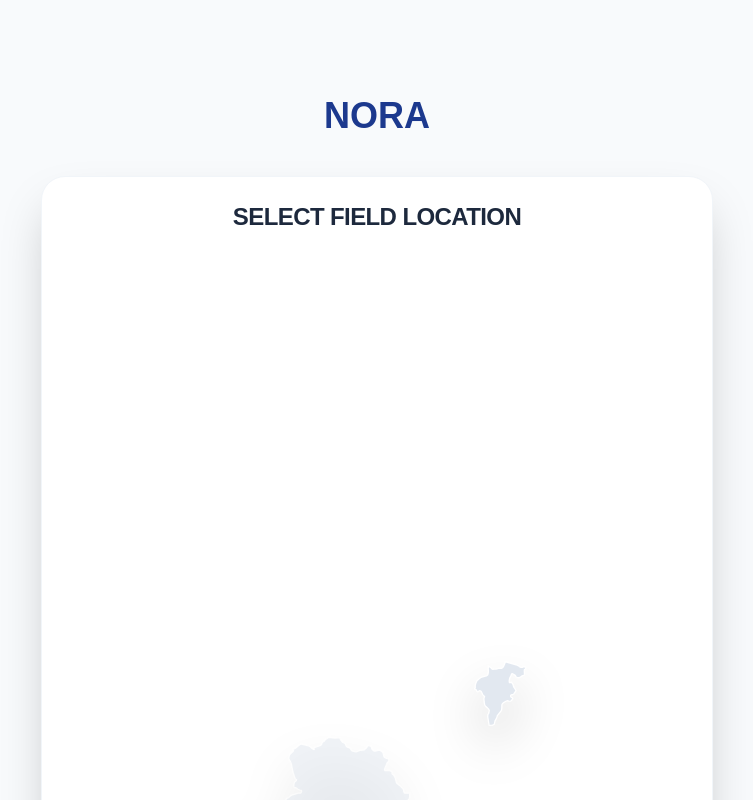
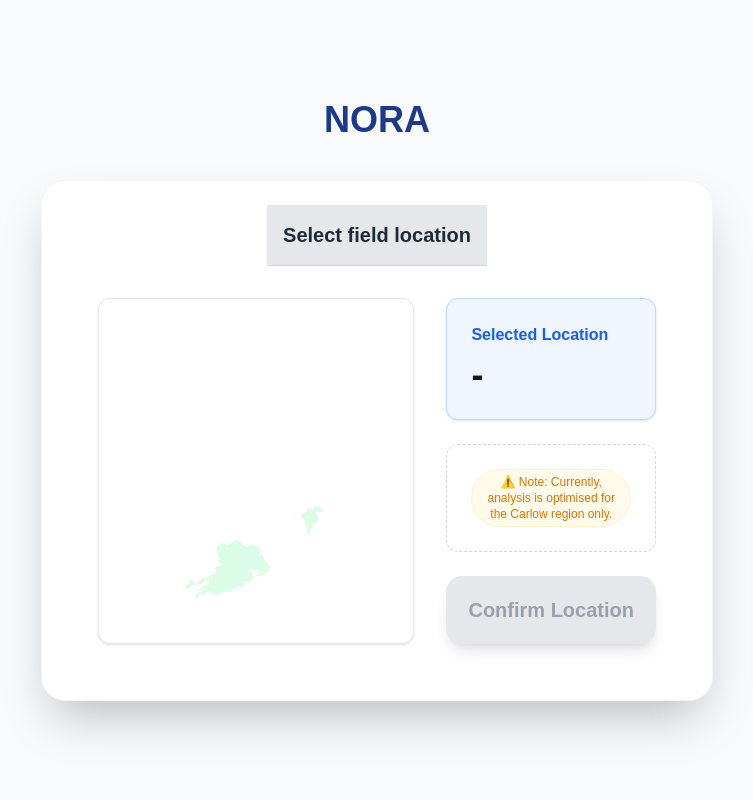
Before and after one commit to RYEONGRYEONG/NORA, a Next.js app in the folder frontend/: page / in a window 1280 px wide. Shown: the top 800 px of the page, without its empty margins (263-1016 px from the left). Built offline with nearby package versions, Linux system fonts and the light colour scheme.

Commit message:
refine map layout

```diff
--- a/frontend/app/map.tsx
+++ b/frontend/app/map.tsx
@@ -13,9 +13,10 @@ export default function Map(){
 
     const clickCounty = (id: string) => {
         if (id === 'CO') {
-            alert("Cork region is currently under preparation. Please select Carlow.");
+            alert("We're sorry. Cork region is currently under preparation.");
             return;
         }
+
         setSelected(id);
 };
 
@@ -25,14 +26,15 @@ const selectedCounty = counties.find(c => c.id === selectedId)
 return (
     // view box
     <div className="flex flex-col items-center bg-white p-6 rounded-3xl shadow-2xl border border-slate-100 w-full max-w-2xl">
-        <div className="mb-6 text-center">
-            <h2 className="text-2xl font-black text-slate-800 uppercase tracking-tight">Select field location</h2>
+        <div className="bg-gray-200 p-4 border-b border-gray-300">
+            <h2 className="text-xl font-bold text-gray-800">Select field location</h2>
         </div>
 
-        <div className="relative w-full flex justify-enter py-4">
+        <div className="flex flex-col md:flex-row p-8 gap-8 bg-white">
+            <div className="w-full md:w-[60%] border border-gray-200 rounded-xl p-4 bg-white shadow-sm flex items-center justify-center">
                 <svg
                     viewBox="0 0 300 300"
-                className="w-full h-auto drop-shadow-2xl transition-all duration-500"
+                    className="w-full h-auto max-h-[500px]"
                     xmlns="http://www.w3.org/2000/svg"
                 >
 
@@ -43,36 +45,47 @@ return (
                                 d={county.d}
                                 onClick={() => clickCounty(county.id)}
                                 className={`cursor-pointer transition-all duration-300 stroke-white stroke-[2]
-                                ${selectedId === county.id ? 'fill-blue-500' : 'fill-slate-200 hover:fill-slate-300'}
-                                ${county.id === 'CO' ? 'opacity-50 cursor-not-allowed' : ''}`}
+                                    ${selectedId === county.id ? 'fill-blue-500' : 'fill-green-100 hover:fill-green-200'}'}`}
                             />
                         ))}
                     </g>
                 </svg>
             </div>
 
-        <div className = "w-full mt-8 min-h-[120px] flex items-center justify-center">
+        <div className = "w-full md:w-[40%] flex flex-col gap-6">
+            <div className="bg-blue-50 border border-blue-200 rounded-xl p-6 shadow-sm min-h-[120px]">
+                        <p className = "text-blue-600 font-semibold mb-2">Selected Location</p>
+                        <h3 className = "text-4xl font-black text-gray-900 flex items-center gap-3">
                             {selectedId === 'CW' ? (
-                <div className = "w-full p-6 bg-blue-50 border border-blue-100 rouner-2xl flex flex-col items-center animate-in fade-in slide-in-from-bottom-4 duration-500">
-                    <div className = "flex items-center gap-2 mb-3">
+                                <>
                                     <span className = "relative flex h-3 w-3">
-                            <span className = "animate-ping absolute inline-flex h-full w-full rounded-full bg-blue-400 opacity-75"></span>
+                                        <span className = "animate-ping absolute inline-flex h-full w-full bg-blue-400 opacity-75"></span>
                                         <span className = "relative inline-flex rounded-full h-3 w-3 bg-blue-500"></span>
                                     </span>
-                        <span className = "font-bold text-blue-900 text-lg">{selectedCounty?.name} Selected</span>
+                                    Carlow
+                                </>
+                            ) : ( '-' )
+                            }
+                        </h3>
             </div>
+
+            <div className = "flex-grow p-6 border border-dashed border-gray-300 rounded-xl flex items-center justify-center text-center">
+                    <p className="text-xs text-amber-600 font-medium bg-amber-50 py-1 px-3 rounded-full border border-amber-100">
+                        ⚠️ Note: Currently, analysis is optimised for the Carlow region only.
+                    </p>
+            </div>
+
             <button
-                        onClick={() => router.push('/analysis')}
-                        className = "w-full py-3 bg-blue-600 hover:bg-blue-700 text-white font-bold rounded-xl shadow-lg transition-all active:scale-95"
+                onClick={() => selectedId === 'CW' && router.push('/analysis')}
+                disabled={selectedId !== 'CW'}
+                className = {`w-full py-5 rounded-2xl text-xl font-bold transition-all shadow-lg
+                    ${selectedId === 'CW'
+                        ? 'bg-blue-600 hover:bg-blue-700 text-white active:scale-95'
+                        : 'bg-gray-200 text-gray-400 cursor-not-allowed'}`}
             >
                 Confirm Location
             </button>
         </div>
-            ) : (
-                <div className="text-slate-400 text-sm italic border-2 border-dashed border-slate-100 rounded-2xl p-8 w-full text-center">
-                    Select Carlow on the map to proceed
-                </div>
-            )}
     </div>
     </div>
 );
```
Lines whose indentation alone changed are shown as unchanged.
